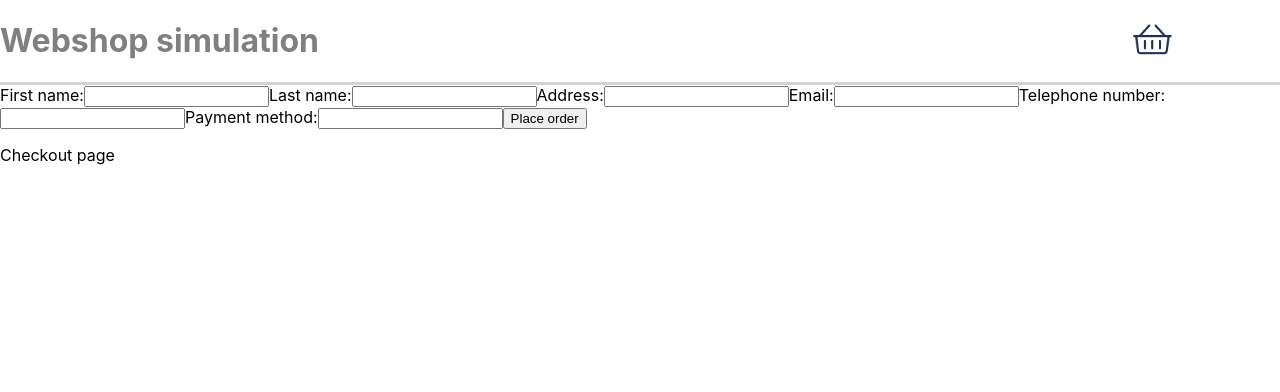
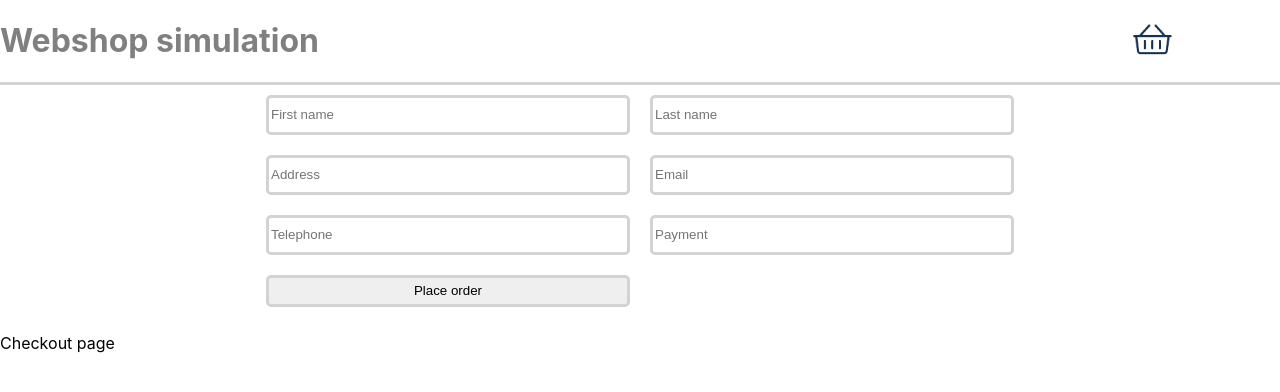
Before and after one commit to jenniferwvng/redux-toolkit-webshop, a React (Create React App) app: page /checkout in a window 1280 px wide. Shown: the top 392 px of the page. Built offline with nearby package versions, Linux system fonts and the light colour scheme.

Commit message:
checkout form styling

```diff
--- a/src/routes/CheckoutPage.js
+++ b/src/routes/CheckoutPage.js
@@ -3,6 +3,7 @@ import { useDispatch } from "react-redux";
 import { useNavigate } from "react-router-dom";
 
 import { confirmOrderInformation } from "../features/cart/cartSlice";
+import styles from '../styles/Checkout.module.css'
 import Header from "../components/Header";
 
 function CheckoutPage() {
@@ -33,31 +34,13 @@ function CheckoutPage() {
     <div>
       <Header />
       <main>
-        <form onSubmit={handleSubmit}>
-          <label>
-            First name:
-            <input type="firstname" value={firstname} onChange={(e) => setFirstname(e.target.value)}/>
-          </label>
-          <label>
-            Last name:
-            <input type="lastname" value={lastname} onChange={(e) => setLastname(e.target.value)}/>
-          </label>
-          <label>
-            Address:
-            <input type="address" value={address} onChange={(e) => setAddress(e.target.value)}/>
-          </label>
-          <label>
-            Email:
-            <input type="email" value={email} onChange={(e) => setEmail(e.target.value)}/>
-          </label>
-          <label>
-            Telephone number:
-            <input type="telephone" value={telephone} onChange={(e) => setTelephone(e.target.value)}/>
-          </label>
-          <label>
-            Payment method:
-            <input type="payment" value={payment} onChange={(e) => setPayment(e.target.value)}/>
-          </label>
+        <form onSubmit={handleSubmit} className={styles.checkoutForm}>
+          <input type="firstname" placeholder="First name" value={firstname} onChange={(e) => setFirstname(e.target.value)}/>
+          <input type="lastname" placeholder="Last name" value={lastname} onChange={(e) => setLastname(e.target.value)}/>
+          <input type="address" placeholder="Address" value={address} onChange={(e) => setAddress(e.target.value)}/>
+          <input type="email" placeholder="Email" value={email} onChange={(e) => setEmail(e.target.value)}/>
+          <input type="telephone" placeholder="Telephone" value={telephone} onChange={(e) => setTelephone(e.target.value)}/>
+          <input type="payment" placeholder="Payment" value={payment} onChange={(e) => setPayment(e.target.value)}/>
           {/* add form validation to prevent empty or incorrect fields*/}
           <input type="submit" value="Place order" />
         </form>
--- /dev/null
+++ b/src/styles/Checkout.module.css
@@ -0,0 +1,32 @@
+.checkoutForm {
+    display: grid;
+    grid-template-columns: 1, 1fr;
+    margin-left: 20vw;
+    margin-right: 20vw;
+}
+
+.checkoutForm > input {
+    margin: 10px;
+    border: 3px solid lightgrey;
+    border-radius: 5px;
+    height: 32px;
+}
+
+
+@media (min-width: 576px) {
+    .checkoutForm {
+        grid-template-columns: repeat(2, 1fr);
+    }
+}
+
+@media (min-width: 768px) {
+
+}
+
+@media (min-width: 992px) {
+
+}
+
+@media (min-width: 1200px) {
+
+}
```
Also changed, not shown: 1 other file (tests, documents, lock files or other folders).
